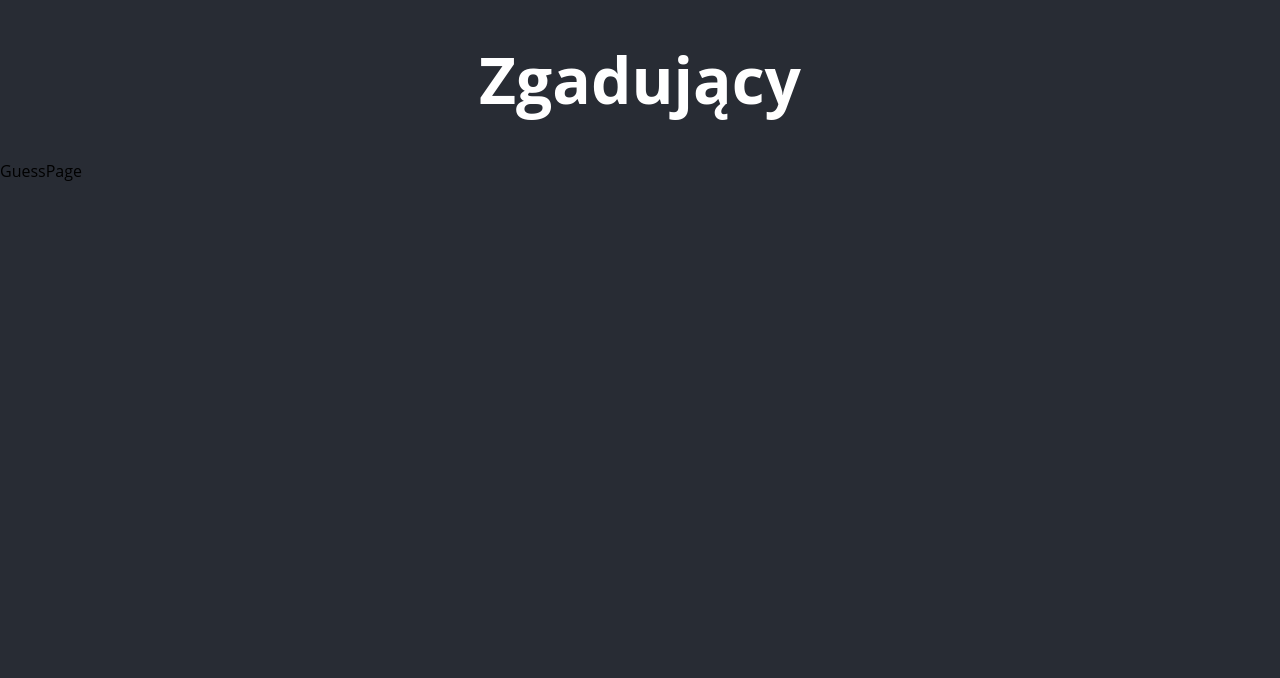
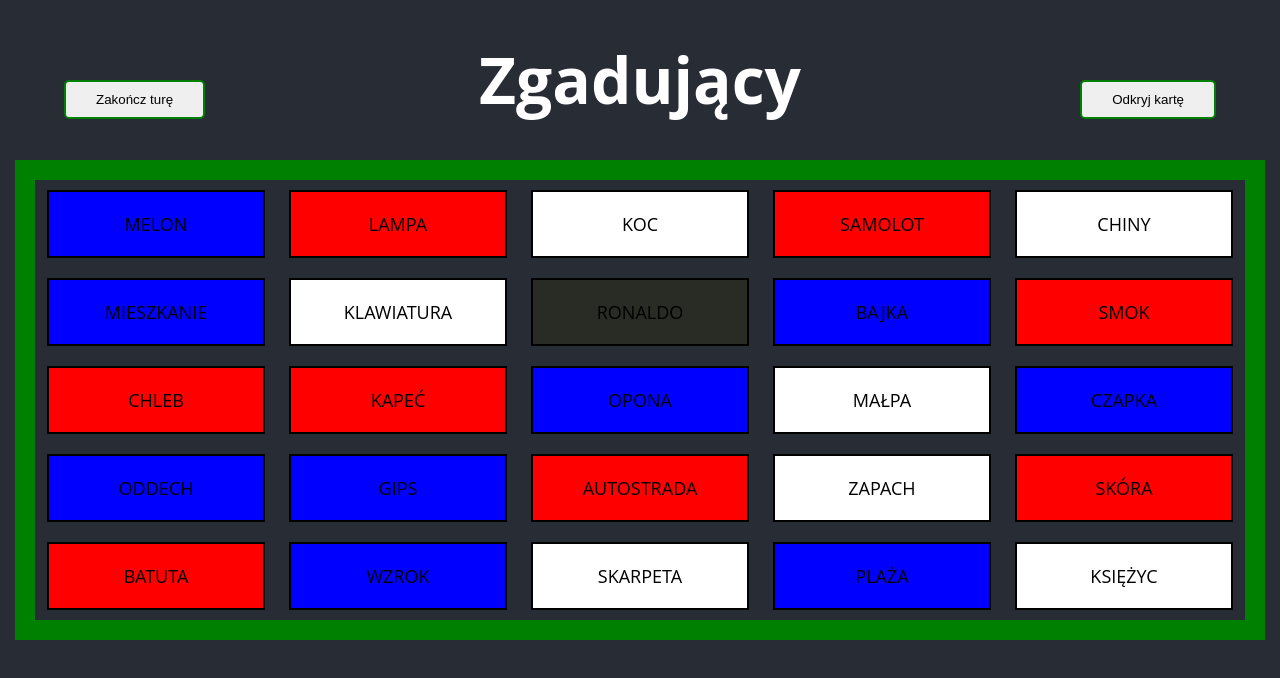
Before and after one commit to GrzegorzPaprzycki/Tajniacy-Gra, a React (Create React App) app: page /zgadujacy in a window 1280 px wide. Shown: the top 678 px of the page. Built offline with nearby package versions, Linux system fonts and the light colour scheme.

Commit message:
GuessPage activeCard ready

```diff
--- a/src/components/Card.js
+++ b/src/components/Card.js
@@ -1,10 +1,30 @@
-import React from 'react';
+import React, { Component } from 'react';
 
 
-const Card = (props) => {
-    return (
-        <div style={{ backgroundColor: `${props.color}` }} id={props.id}>{props.text}</div>
-    );
+class Card extends Component {
+
+    activeStyle = {
+        backgroundColor: 'yellow',
+        fontWeight: 'bold'
+    }
+
+    standardStyle = {
+        backgroundColor: '#eee'
+    }
+
+    render() {
+        if (this.props.role === "/szefowie") {
+            return (
+                <div style={{ backgroundColor: `${this.props.color}` }} id={this.props.id}>{this.props.text}</div>
+            );
+        } else {
+            return (
+                <div style={this.props.active ? this.activeStyle : this.standardStyle} id={this.props.id} onClick={() => this.props.activeCard(this.props.id)} >{this.props.text}</div>
+            );
+        }
+    }
+
+
 }
 
 export default Card;
--- a/src/layouts/App.js
+++ b/src/layouts/App.js
@@ -13,31 +13,31 @@ class App extends Component {
     colors: ["#292c24", "white", "white", "white", "white", "white", "white", "white", "red", "red", "red", "red", "red", "red", "red", "red", "blue", "blue", "blue", "blue", "blue", "blue", "blue", "blue"],
     role: "/szefowie",
     cards: [
-      { id: 0, text: "Melon", color: "blue" },
-      { id: 1, text: "Lampa", color: "red" },
-      { id: 2, text: "Koc", color: "white" },
-      { id: 3, text: "Samolot", color: "red" },
-      { id: 4, text: "Chiny", color: "white" },
-      { id: 5, text: "Mieszkanie", color: "blue" },
-      { id: 6, text: "Klawiatura", color: "white" },
-      { id: 7, text: "Ronaldo", color: "#292c24" },
-      { id: 8, text: "Bajka", color: "blue" },
-      { id: 9, text: "Smok", color: "red" },
-      { id: 10, text: "Chleb", color: "red" },
-      { id: 11, text: "Kapeć", color: "red" },
-      { id: 12, text: "Opona", color: "blue" },
-      { id: 13, text: "Małpa", color: "white" },
-      { id: 14, text: "Czapka", color: "blue" },
-      { id: 15, text: "Oddech", color: "blue" },
-      { id: 16, text: "Gips", color: "blue" },
-      { id: 17, text: "Autostrada", color: "red" },
-      { id: 18, text: "Zapach", color: "white" },
-      { id: 19, text: "Skóra", color: "red" },
-      { id: 20, text: "Batuta", color: "red" },
-      { id: 21, text: "Wzrok", color: "blue" },
-      { id: 22, text: "Skarpeta", color: "white" },
-      { id: 23, text: "Plaża", color: "blue" },
-      { id: 24, text: "Księżyc", color: "white" },
+      { id: 0, text: "Melon", color: "blue", active: true },
+      { id: 1, text: "Lampa", color: "red", active: false },
+      { id: 2, text: "Koc", color: "white", active: false },
+      { id: 3, text: "Samolot", color: "red", active: false },
+      { id: 4, text: "Chiny", color: "white", active: false },
+      { id: 5, text: "Mieszkanie", color: "blue", active: false },
+      { id: 6, text: "Klawiatura", color: "white", active: false },
+      { id: 7, text: "Ronaldo", color: "#292c24", active: false },
+      { id: 8, text: "Bajka", color: "blue", active: false },
+      { id: 9, text: "Smok", color: "red", active: false },
+      { id: 10, text: "Chleb", color: "red", active: false },
+      { id: 11, text: "Kapeć", color: "red", active: false },
+      { id: 12, text: "Opona", color: "blue", active: false },
+      { id: 13, text: "Małpa", color: "white", active: false },
+      { id: 14, text: "Czapka", color: "blue", active: false },
+      { id: 15, text: "Oddech", color: "blue", active: false },
+      { id: 16, text: "Gips", color: "blue", active: false },
+      { id: 17, text: "Autostrada", color: "red", active: false },
+      { id: 18, text: "Zapach", color: "white", active: false },
+      { id: 19, text: "Skóra", color: "red", active: false },
+      { id: 20, text: "Batuta", color: "red", active: false },
+      { id: 21, text: "Wzrok", color: "blue", active: false },
+      { id: 22, text: "Skarpeta", color: "white", active: false },
+      { id: 23, text: "Plaża", color: "blue", active: false },
+      { id: 24, text: "Księżyc", color: "white", active: false },
     ],
   }
 
@@ -86,6 +86,14 @@ class App extends Component {
     this.setState({ cards, sumNumbers, startingColor, activeColor })
   }
 
+  handleActiveCard = id => {
+    const cards = [...this.state.cards];
+    const index = cards.findIndex(card => card.id === id);
+    cards.forEach(card => card.active = false);
+    cards[index].active = true;
+    this.setState({ cards });
+  }
+
   render() {
     return (
       <Router>
@@ -103,6 +111,7 @@ class App extends Component {
                 changeNumber={this.handleChangeNumber}
                 changeRole={this.handleChangeRole}
                 drawClick={this.handleDrawClick}
+                activeCard={this.handleActiveCard}
               />}
             </section>
           </main>
--- a/src/layouts/Page.js
+++ b/src/layouts/Page.js
@@ -13,8 +13,8 @@ const Page = (props) => {
             <Switch>
                 <Route path="/" exact render={() => <HomePage numbers={props.numbers} changeNumber={props.changeNumber} drawClick={props.drawClick} />} />
                 <Route path="/page02" render={() => <Page02 role={props.role} changeRole={props.changeRole} />} />
-                <Route path="/szefowie" render={() => <ChefPage startingColor={props.startingColor} cards={props.cards} />} />
-                <Route path="/zgadujacy" render={() => <GuessPage />} />
+                <Route path="/szefowie" render={() => <ChefPage startingColor={props.startingColor} role={props.role} cards={props.cards} />} />
+                <Route path="/zgadujacy" render={() => <GuessPage startingColor={props.startingColor} role={props.role} cards={props.cards} activeCard={props.activeCard} />} />
                 <Route component={ErrorPage} />
             </Switch>
         </>
--- a/src/pages/ChefPage.js
+++ b/src/pages/ChefPage.js
@@ -3,12 +3,8 @@ import Card from '../components/Card';
 import '../styles/ChefPage.css';
 
 class ChefPage extends Component {
-    state = {};
-
     render() {
-
-        let cards = this.props.cards.map(card => <Card id={card.id} key={card.id} text={card.text} color={card.color} />)
-
+        let cards = this.props.cards.map(card => <Card id={card.id} key={card.id} text={card.text} color={card.color} role={this.props.role} />)
         return (
             <div style={{ backgroundColor: `${this.props.startingColor}` }} className="chefPage" >
                 <section className="cards">
--- a/src/pages/GuessPage.js
+++ b/src/pages/GuessPage.js
@@ -1,12 +1,24 @@
 import React, { Component } from 'react';
+import Card from '../components/Card';
+import '../styles/GuessPage.css';
+
 
 class GuessPage extends Component {
-    state = {}
+    state = {
+        frameColor: this.props.activeColor,
+    }
     render() {
+        let cards = this.props.cards.map(card => <Card id={card.id} key={card.id} text={card.text} color={card.color} active={card.active} role={this.props.role} activeCard={this.props.activeCard} />)
         return (
-            <div className="guessPage" >
-                GuessPage
-            </div>
+            <>
+                <div className="guessPage" style={{ backgroundColor: `${this.state.frameColor}` }}>
+                    <button className="finishTurn">Zakończ turę</button>
+                    <button className="turnCard" >Odkryj kartę</button>
+                    <section className="cards">
+                        {cards}
+                    </section>
+                </div>
+            </>
         );
     }
 }
--- /dev/null
+++ b/src/styles/GuessPage.css
@@ -0,0 +1,46 @@
+.guessPage {
+    margin: 0 15px;
+    padding: 20px;
+    background-color: green;
+}
+
+.guessPage button {
+    position: absolute;
+    top: 10%;
+    padding: 10px 30px;
+    border: 2px solid green;
+    border-radius: 5px;
+    cursor: pointer;
+    transition: .2s;
+}
+
+.guessPage button:hover {
+    color: white;
+    background-color: green;
+}
+
+.guessPage .finishTurn {
+    left: 5%;
+}
+
+.guessPage .turnCard {
+    right: 5%;
+}
+
+.guessPage .cards {
+    display: flex;
+    flex-wrap: wrap;
+    justify-content: space-around;
+    background-color: #282c34;
+}
+
+.guessPage .cards div {
+    flex-basis: 18%;
+    margin: 10px 0;
+    padding: 20px 15px;
+    text-align: center;
+    font-size: 18px;
+    text-transform: uppercase;
+    border: 2px solid #000;
+    cursor: pointer;
+}
```
